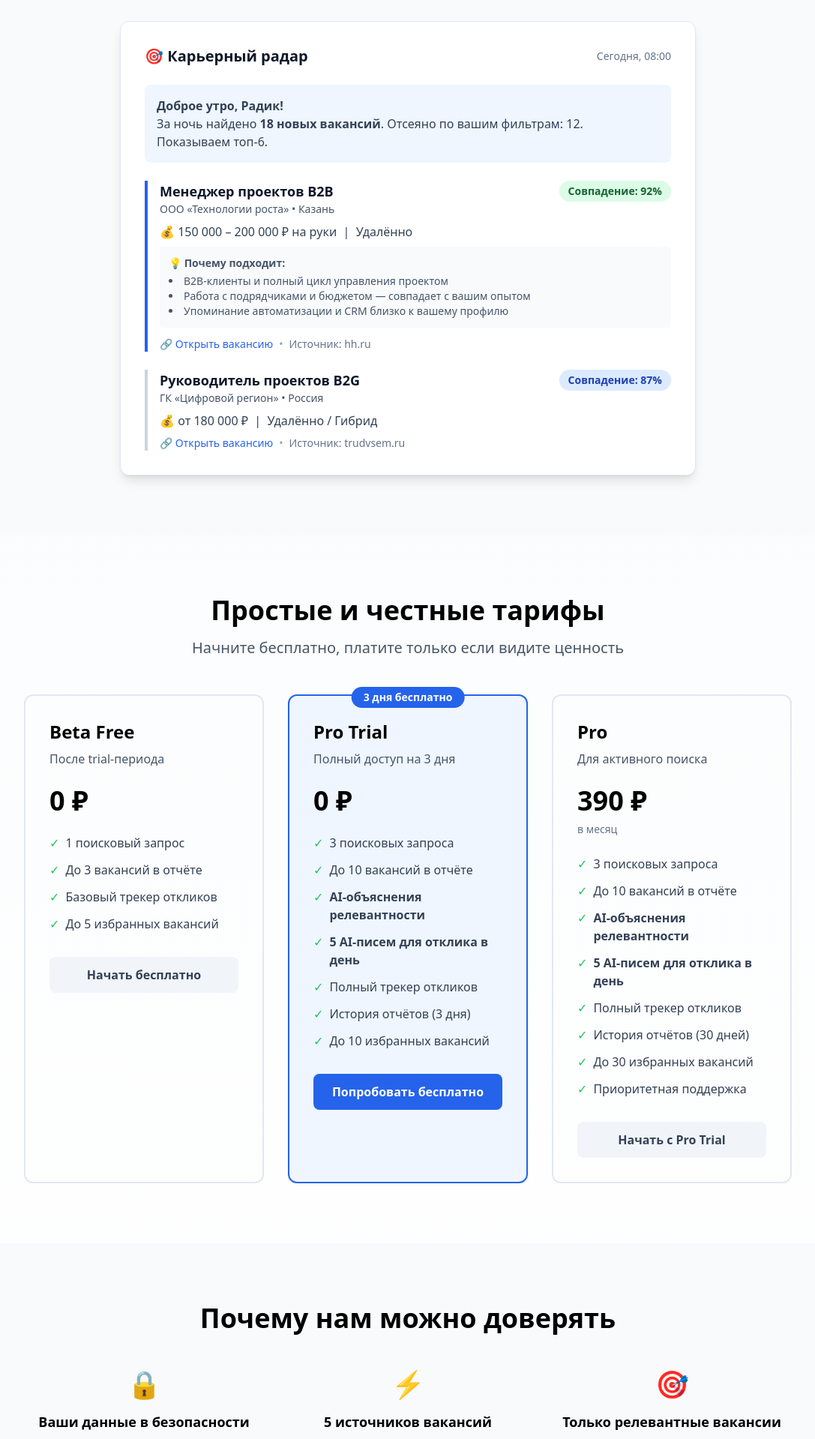
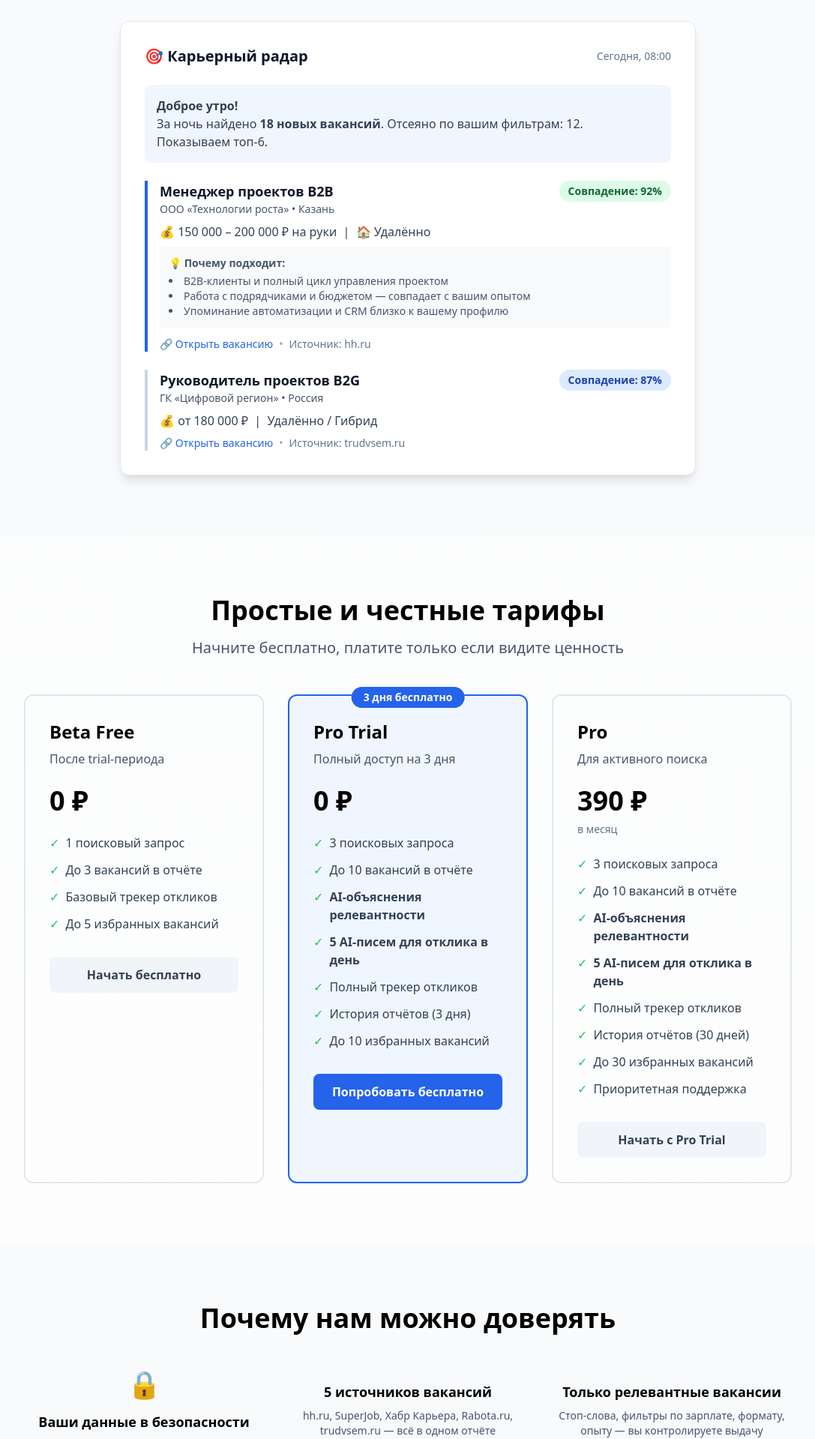
Before and after one commit to RadikMardanov/career-radar, a Next.js app: page / in a window 1280 px wide. Shown: the part 1620-3539 px from the top of the page at 75% size, without its empty margins (96-1183 px from the left). Built offline with nearby package versions, Linux system fonts and the light colour scheme.

Commit message:
Update page.tsx

```diff
--- a/app/page.tsx
+++ b/app/page.tsx
@@ -11,7 +11,7 @@ export default function Home() {
         </p>
         <div className="flex flex-col sm:flex-row gap-4 justify-center mb-12">
           <a
-            href="/onboarding"
+            href="/login"
             className="bg-primary text-white px-8 py-4 rounded-lg text-lg font-semibold hover:bg-blue-700 transition shadow-lg"
           >
             🎯 Получить первый отчёт бесплатно
@@ -124,7 +124,7 @@ export default function Home() {
 
             <div className="mb-6 p-4 bg-blue-50 rounded-lg">
               <p className="text-slate-700">
-                <strong>Доброе утро, Радик!</strong><br />
+                <strong>Доброе утро!</strong><br />
                 За ночь найдено <strong>18 новых вакансий</strong>. Отсеяно по вашим фильтрам: 12. Показываем топ-6.
               </p>
             </div>
@@ -143,7 +143,7 @@ export default function Home() {
                   </span>
                 </div>
                 <p className="text-slate-700 mb-2">
-                  💰 150 000 – 200 000 ₽ на руки &nbsp;|&nbsp;  Удалённо
+                  💰 150 000 – 200 000 ₽ на руки &nbsp;|&nbsp; 🏠 Удалённо
                 </p>
                 <div className="bg-slate-50 p-3 rounded mb-3">
                   <p className="text-sm text-slate-600 mb-1 font-semibold">💡 Почему подходит:</p>
@@ -218,7 +218,7 @@ export default function Home() {
                 <span className="text-slate-700">До 5 избранных вакансий</span>
               </li>
             </ul>
-            <a href="/onboarding" className="block text-center bg-slate-100 text-slate-700 py-3 rounded-lg font-semibold hover:bg-slate-200 transition">
+            <a href="/login" className="block text-center bg-slate-100 text-slate-700 py-3 rounded-lg font-semibold hover:bg-slate-200 transition">
               Начать бесплатно
             </a>
           </div>
@@ -261,7 +261,7 @@ export default function Home() {
                 <span className="text-slate-700">До 10 избранных вакансий</span>
               </li>
             </ul>
-            <a href="/onboarding" className="block text-center bg-primary text-white py-3 rounded-lg font-semibold hover:bg-blue-700 transition">
+            <a href="/login" className="block text-center bg-primary text-white py-3 rounded-lg font-semibold hover:bg-blue-700 transition">
               Попробовать бесплатно
             </a>
           </div>
@@ -306,7 +306,7 @@ export default function Home() {
                 <span className="text-slate-700">Приоритетная поддержка</span>
               </li>
             </ul>
-            <a href="/onboarding" className="block text-center bg-slate-100 text-slate-700 py-3 rounded-lg font-semibold hover:bg-slate-200 transition">
+            <a href="/login" className="block text-center bg-slate-100 text-slate-700 py-3 rounded-lg font-semibold hover:bg-slate-200 transition">
               Начать с Pro Trial
             </a>
           </div>
@@ -328,14 +328,14 @@ export default function Home() {
               </p>
             </div>
             <div className="text-center">
-              <div className="text-4xl mb-4">⚡</div>
+              <div className="text-4xl mb-4"></div>
               <h3 className="text-lg font-semibold mb-2">5 источников вакансий</h3>
               <p className="text-slate-600 text-sm">
                 hh.ru, SuperJob, Хабр Карьера, Rabota.ru, trudvsem.ru — всё в одном отчёте
               </p>
             </div>
             <div className="text-center">
-              <div className="text-4xl mb-4">🎯</div>
+              <div className="text-4xl mb-4"></div>
               <h3 className="text-lg font-semibold mb-2">Только релевантные вакансии</h3>
               <p className="text-slate-600 text-sm">
                 Стоп-слова, фильтры по зарплате, формату, опыту — вы контролируете выдачу
@@ -354,7 +354,7 @@ export default function Home() {
           Получите первый персональный отчёт уже завтра утром. 3 дня полного доступа бесплатно.
         </p>
         <a
-          href="/onboarding"
+          href="/login"
           className="inline-block bg-primary text-white px-10 py-4 rounded-lg text-lg font-semibold hover:bg-blue-700 transition shadow-lg"
         >
           🚀 Начать бесплатно
```
